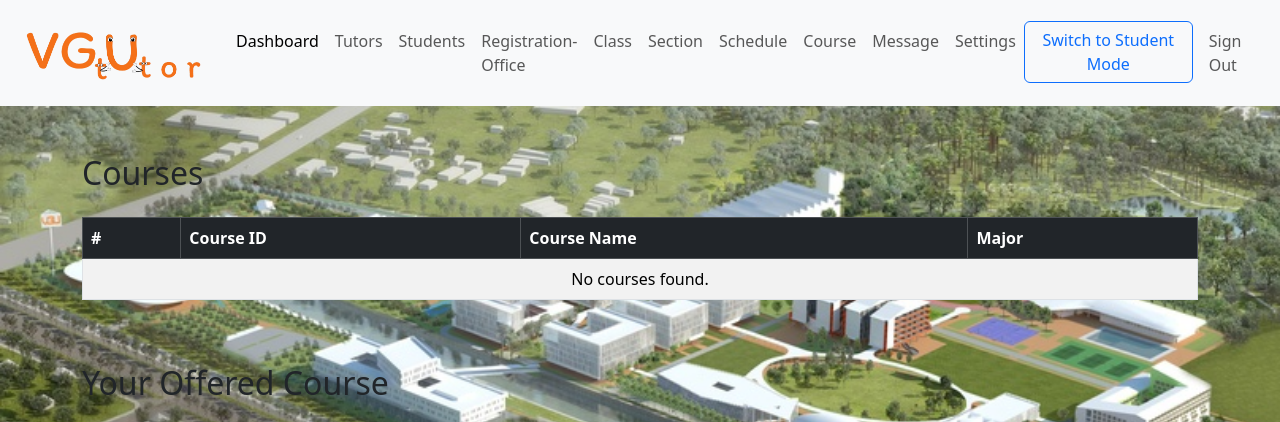
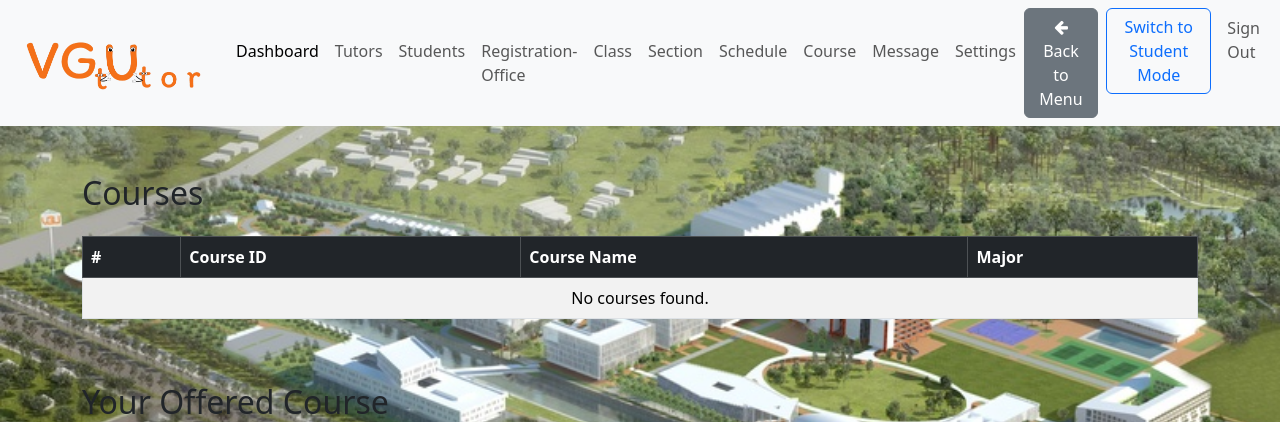
Before and after one commit to manhneee/vgtutor, a PHP site: page /tutor/course/course.php in a window 1280 px wide. Shown: the top 422 px of the page. Run offline with PHP 8.4, Linux system fonts and the light colour scheme; a user stored in the database is signed in; data that the repository does not hold is empty.

Commit message:
Added Back to Menu button for tutor and admin side

```diff
--- a/tutor/course/navbar.php
+++ b/tutor/course/navbar.php
@@ -41,10 +41,15 @@
             </ul>
             <ul class="navbar-nav me-right mb-2 mb-lg-0">
                 <li class="nav-item">
+                    <a class="btn btn-secondary me-2" href="../index.php">
+                        <i class="fa fa-arrow-left"></i> Back to Menu
+                    </a>
+                </li>
+                <li class="nav-item">
                     <a class="btn btn-outline-primary me-2" href="switch_to_student.php">Switch to Student Mode</a>
                 </li>
                 <li class="nav-item">
-                    <a class="nav-link" href="../../logout.php">Sign Out</a>
+                    <a class="nav-link" href="../../login.php">Sign Out</a>
                 </li>
             </ul>
         </div>
--- a/tutor/inc/navbar.php
+++ b/tutor/inc/navbar.php
@@ -39,6 +39,7 @@
                     <a class="nav-link" href="#">Settings</a>
                 </li>
             </ul>
+
             <ul class="navbar-nav me-right mb-2 mb-lg-0">
                 <li class="nav-item">
                     <a class="btn btn-outline-primary me-2" href="switch_to_student.php">Switch to Student Mode</a>
```
Also changed, not shown: admin/course_processing/navbar.php (+6 -1 lines).
